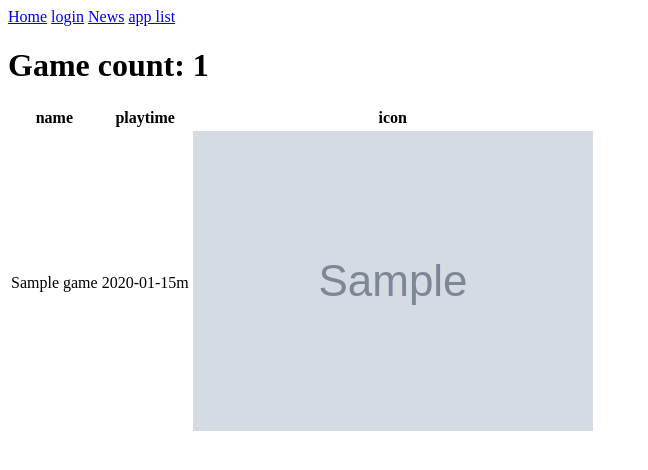
After one commit to noobiept-other/steam_web_api, a Django app: page /games_owned/1 in a window 1280 px wide. The commit adds this page. Shown: the top 470 px of the page, without its empty margins (0-648 px from the left). Run offline with Django 3.2, Linux system fonts and the light colour scheme; tables that the repository leaves empty hold one stand-in row (values such as "Sample post"); grey boxes marked "Sample" are stand-in pictures; a database or web service that is not in the repository returns one stand-in record (values such as "Sample title"); data that the repository does not hold is empty.

Commit message:
- finish the getOwnedGames() function from the steam_api - add a list of the owned games

```diff
--- a/steam/steam_api.py
+++ b/steam/steam_api.py
@@ -195,17 +195,48 @@ def getUserStatsForGame( steamId, appId, language= 'english' ):
 
     return r.json()[ 'playerstats' ]
 
-#HERE need to test below this
-def getOwnedGames( steamId ):
-    #HERE some extra arguments
-    url = 'http://api.steampowered.com/IPlayerService/GetOwnedGames/v0001/?key={}&steamid={}&format=json'.format( settings.STEAM_API_KEY, steamId )
+
+def getOwnedGames( steamId, filterApps= None ):
+    """
+    :param steamId:
+    :return:
+        {
+            "game_count": int,
+            "games":
+                [
+                    {
+                        "appid": int,
+                        "name": str,
+                        "playtime_forever": int,    # number of minutes played on record
+                        "img_icon_url": str,
+                        "img_logo_url": str,
+                        "has_community_visible_stats": bool     # if there's a stats page with achievements or other game stats for this game
+                    },
+                    (...)
+                ]
+        }
+    """
+
+    url = 'http://api.steampowered.com/IPlayerService/GetOwnedGames/v0001/?key={}&steamid={}&format=json&include_appinfo=1&include_played_free_games=1'.format( settings.STEAM_API_KEY, steamId )
+
+    if filterApps is not None:
+        url = '{}&input_json={{"appids_filter":{}}}'.format( url, str( filterApps ) )
 
     r = requests.get( url )
 
-    return r.json()
+    info = r.json()[ 'response' ]
+
+        # update the images url
+    for game in info[ 'games' ]:
+        appId = game[ 'appid' ]
+
+        game[ 'img_icon_url' ] = 'http://media.steampowered.com/steamcommunity/public/images/apps/{}/{}.jpg'.format( appId, game[ 'img_icon_url' ] )
+        game[ 'img_logo_url' ] = 'http://media.steampowered.com/steamcommunity/public/images/apps/{}/{}.jpg'.format( appId, game[ 'img_logo_url' ] )
+
+    return info
 
 
-
+#HERE need to test below this
 def getRecentlyPlayedGames( steamId, count ):   #HERE count optional
 
     url = 'http://api.steampowered.com/IPlayerService/GetRecentlyPlayedGames/v0001/?key={}&steamid={}&format=json'.format( settings.STEAM_API_KEY, steamId )
--- a/steam/urls.py
+++ b/steam/urls.py
@@ -11,6 +11,7 @@ urlpatterns = patterns('',
     url( r'^global_achievement_percentages/(?P<appId>\d+)$', 'steam.views.global_achievement_percentages', name= 'global_achievement_percentages' ),
     url( r'^steam_profile/(?P<steamId>\d+)$', 'steam.views.steam_profile', name= 'steam_profile' ),
     url( r'game_stats/(?P<steamId>\d+)/(?P<appId>\d+)$', 'steam.views.game_stats', name= 'game_stats' ),
+    url( r'^games_owned/(?P<steamId>\d+)$', 'steam.views.games_owned', name= 'games_owned' ),
 
     # Uncomment the admin/doc line below to enable admin documentation:
     # url(r'^admin/doc/', include('django.contrib.admindocs.urls')),
--- a/steam/views.py
+++ b/steam/views.py
@@ -67,6 +67,7 @@ def steam_profile( request, steamId ):
 
     context = {
         'profile': profile,
+        'steamId': steamId,
         'friendsProfile': friendsProfiles
     }
 
@@ -84,3 +85,14 @@ def game_stats( request, steamId, appId ):
     }
 
     return render( request, 'game_stats.html', context )
+
+
+def games_owned( request, steamId ):
+
+    games = steam_api.getOwnedGames( steamId )
+
+    context = {
+        'games': games
+    }
+
+    return render( request, 'games_owned.html', context )
--- /dev/null
+++ b/templates/games_owned.html
@@ -0,0 +1,27 @@
+{% extends "base.html" %}
+
+{% block content %}
+
+<h1>Game count: {{ games.game_count }}</h1>
+
+{% if games.games %}
+
+<table>
+    <tr>
+        <th>name</th>
+        <th>playtime</th>
+        <th>icon</th>
+    </tr>
+    {% for game in games.games %}
+    <tr>
+        <td>{{ game.name }}</td>
+        <td>{{ game.playtime_forever }}m</td>
+        <td><img src="{{ game.img_icon_url }}" /></td>
+    </tr>
+    {% endfor %}
+</table>
+
+{% else %}
+    <p>No games owned.</p>
+{% endif %}
+{% endblock %}
--- a/templates/steam_profile.html
+++ b/templates/steam_profile.html
@@ -11,6 +11,8 @@
 </ul>
 
 
+<p><a href="{% url 'games_owned' steamId %}">games owned</a></p>
+
 <h2>Friends</h2>
 
 <ul>
```
